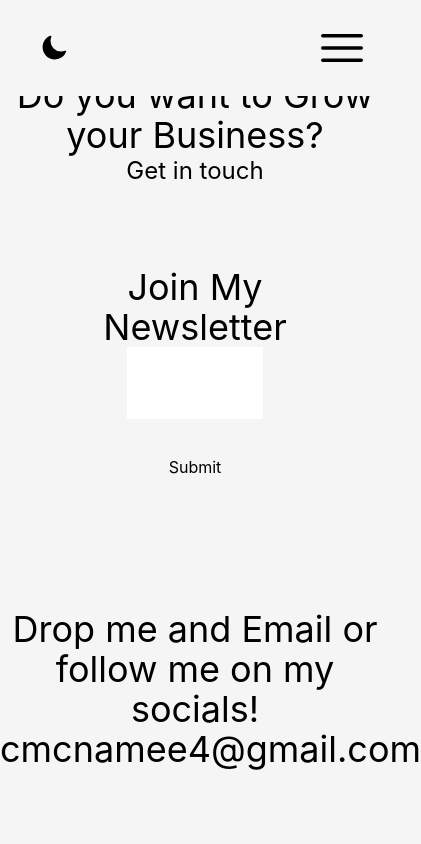
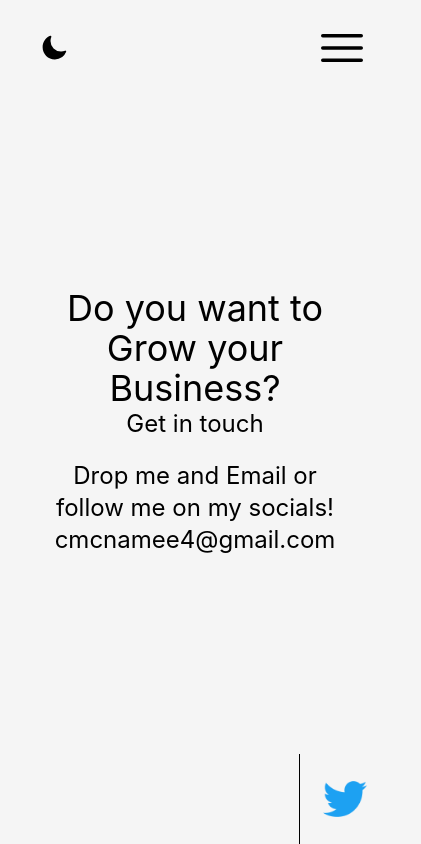
Before and after one commit to ConorMcNamee/old-portfolio, a Next.js app: page /contact in a window 390 px wide. Shown: the whole page, 421 px wide, since content can reach past the window. Built offline with nearby package versions, Linux system fonts and the light colour scheme.

Commit message:
Contact Page Responsiveness

```diff
--- a/pages/contact.tsx
+++ b/pages/contact.tsx
@@ -1,23 +1,26 @@
+import Logos from "../components/Layout/Logos";
 
 export default function Contact() {
     return (
-        <section id="contact" className="h-screen flex flex-col text-center justify-center self-center ">
+        <section id="contact" className="h-screen flex flex-col text-center justify-center self-center p-10">
             <h1 className="flex flex-col text-4xl text-center">Do you want to Grow your Business?</h1>
             <h1 className="flex flex-col text-2xl">Get in touch</h1>
 
-            <form className="flex flex-col h-[50%] py-20 w-[50%] justify-evenly self-center" method="post">
-                <h1 className="flex text-4xl justify-center">Join My Newsletter</h1>
-                {/**Input Div */}
-                <section className="w-[70%] self-center mb-10">
-                <input type="text" className="flex py-5 justify-end w-full text-2xl p-4 text-center mb-5" />
-                <input type="submit" className="bg-blue-500 w-full py-4 mb-5"></input>
-                </section>
-            </form>
+            {/* <form className="flex flex-col h-[50%] py-20 w-[50%] justify-center self-center" method="post">
+<h1 className="flex text-4xl justify-center">Join My Newsletter</h1>
 
-            <section className="text-4xl">
+<section className="w-[70%] self-center mb-10">
+<input type="text" className="flex py-5 justify-end w-full text-2xl p-4 text-center mb-5" />
+<input type="submit" className="bg-blue-500 w-full py-4 mb-5"></input>
+</section>
+</form> */}
+
+            <section className="text-2xl mt-5">
                 <h1>Drop me and Email or follow me on my socials!</h1>
                 <a href="https://mail.google.com/mail/u/0/#inbox?compose=CllgCJNrcxCtVXGkjskcMWwzvBbSqrSksbhZhGkKXlrcxCgGstFBLfWqkWGQWfTvHzGwzcsPJBV">cmcnamee4@gmail.com</a>
             </section>
+
+            <Logos></Logos>
         </section>
     );
 }
```
